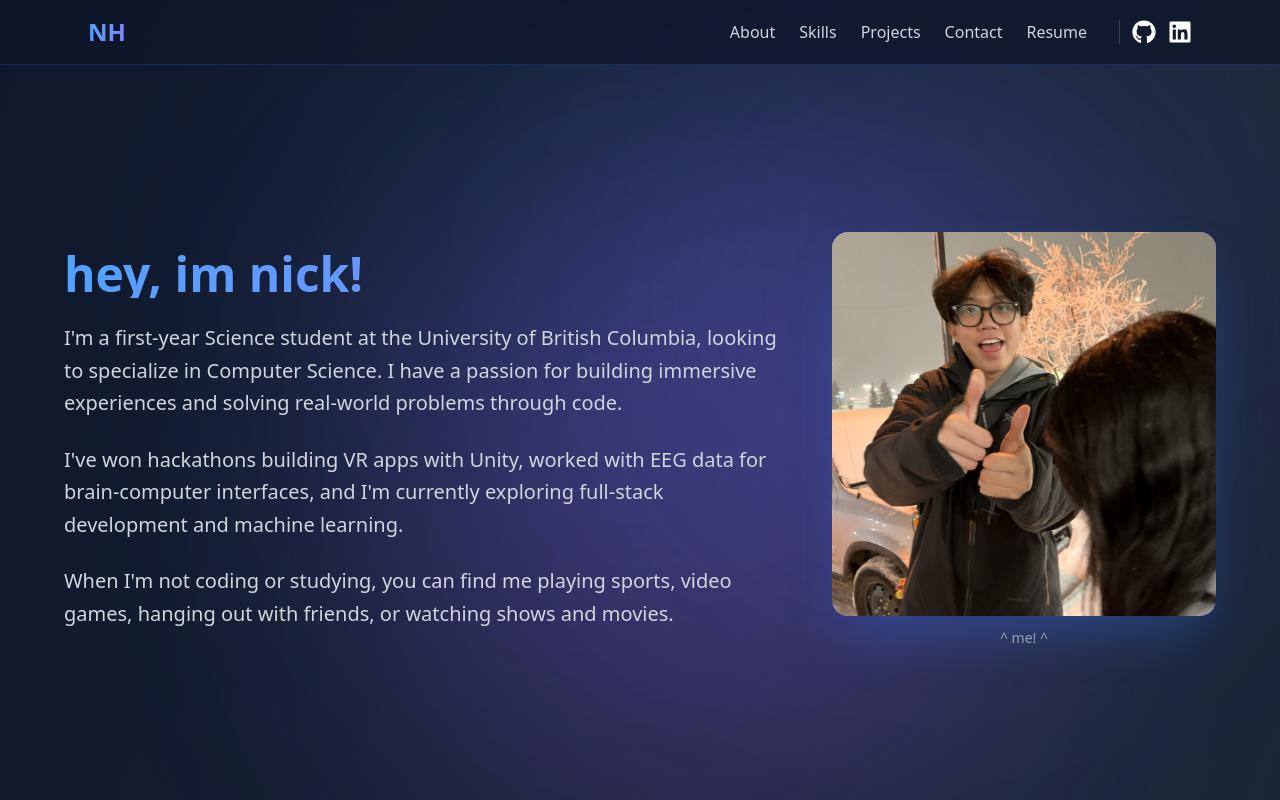
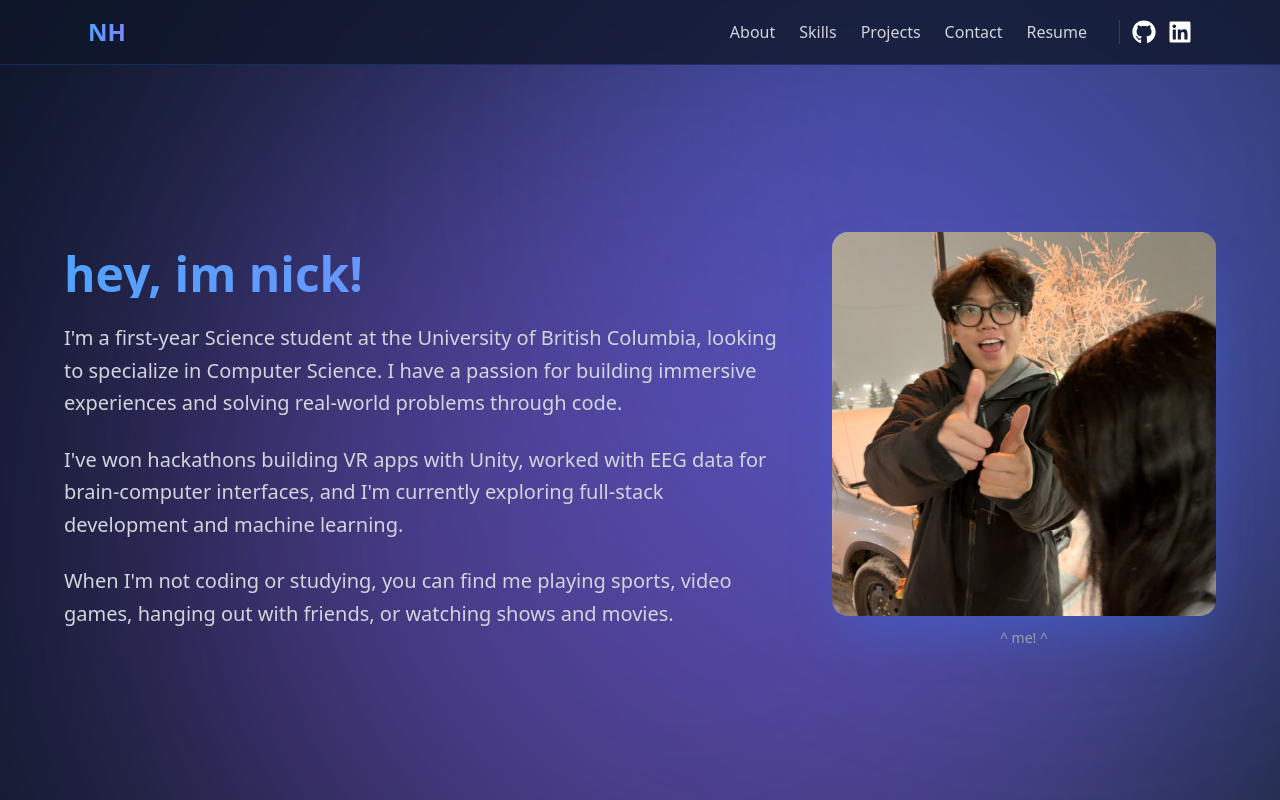
Before and after one commit to nhuang07/personal-website, a React (Vite) app: page / in a window 1280 px wide. Shown: the top 800 px of the page. Built offline with nearby package versions, Linux system fonts and the light colour scheme.

Commit message:
Make background breathing more prominent and frequent

```diff
--- a/src/App.jsx
+++ b/src/App.jsx
@@ -15,7 +15,6 @@ function App() {
           "linear-gradient(to bottom right, #0f172a, #1e293b, #0f172a)",
       }}
     >
-      {/* Animated background blobs */}
       <div
         className="fixed inset-0 pointer-events-none overflow-hidden"
         style={{ zIndex: 0 }}
@@ -25,9 +24,9 @@ function App() {
           style={{
             top: "25%",
             left: "25%",
-            width: "500px",
-            height: "500px",
-            background: "rgba(59, 130, 246, 0.2)",
+            width: "700px",
+            height: "700px",
+            background: "rgba(59, 130, 246, 0.35)",
             borderRadius: "50%",
             filter: "blur(120px)",
           }}
@@ -37,9 +36,9 @@ function App() {
           style={{
             top: "33%",
             right: "25%",
-            width: "600px",
-            height: "600px",
-            background: "rgba(168, 85, 247, 0.2)",
+            width: "800px",
+            height: "800px",
+            background: "rgba(168, 85, 247, 0.35)",
             borderRadius: "50%",
             filter: "blur(120px)",
           }}
@@ -49,9 +48,9 @@ function App() {
           style={{
             bottom: "25%",
             left: "50%",
-            width: "550px",
-            height: "550px",
-            background: "rgba(99, 102, 241, 0.15)",
+            width: "750px",
+            height: "750px",
+            background: "rgba(99, 102, 241, 0.3)",
             borderRadius: "50%",
             filter: "blur(120px)",
           }}
@@ -64,14 +63,14 @@ function App() {
             transform: translate(0, 0) scale(1);
           }
           33% {
-            transform: translate(100px, -100px) scale(1.2);
+            transform: translate(150px, -150px) scale(1.4);
           }
           66% {
-            transform: translate(-80px, 80px) scale(0.8);
+            transform: translate(-120px, 120px) scale(0.7);
           }
         }
         .animate-blob {
-          animation: blob 25s infinite ease-in-out;
+          animation: blob 18s infinite ease-in-out;
         }
         .animation-delay-2000 {
           animation-delay: 2s;
```
